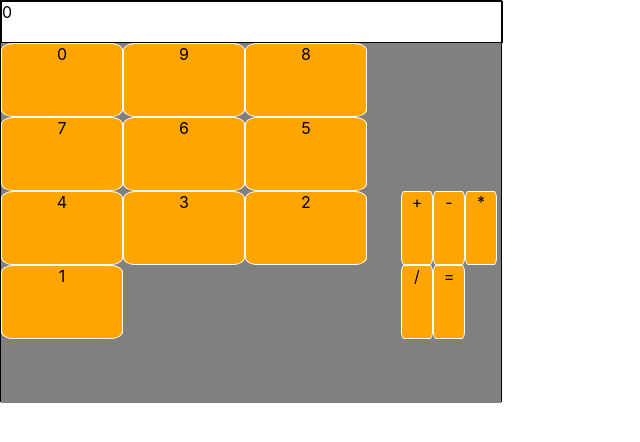
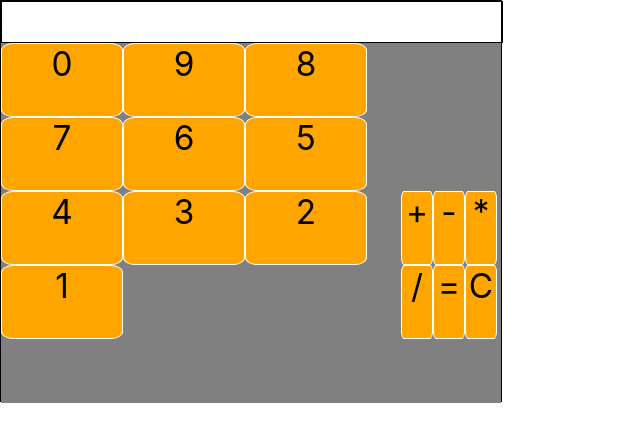
Before and after one commit to adqn/react-calculator, a React (Create React App) app: page / in a window 1280 px wide. Shown: the top 442 px of the page, without its empty margins (0-640 px from the left). Built offline with nearby package versions, Linux system fonts and the light colour scheme.

Commit message:
fixing register logic

```diff
--- a/package.json
+++ b/package.json
@@ -2,6 +2,7 @@
   "name": "calculator",
   "version": "0.1.0",
   "private": true,
+  "homepage": ".",
   "dependencies": {
     "@testing-library/jest-dom": "^5.11.4",
     "@testing-library/react": "^11.1.0",
--- a/src/App.css
+++ b/src/App.css
@@ -8,6 +8,7 @@
 .Display {
   width: 100%;
   height: 10%;
+  font-size: 20pt;
   border: 1px solid black;
   display: block;
 }
@@ -36,6 +37,7 @@
 .Button {
   width: 30%;
   height: 20%;
+  font-size: 25pt;
   border: 1px solid white;
   border-spacing: 2px;
   border-radius: 10%;
--- a/src/App.js
+++ b/src/App.js
@@ -6,7 +6,8 @@ const operationList = [
   '-',
   '*',
   '/',
-  '='
+  '=',
+  'C'
 ]
 
 const numberList = [0, 9, 8, 7, 6, 5, 4, 3, 2, 1]
@@ -62,10 +63,10 @@ const Operations = ({handleRegisterSwitch}) => {
 }
 
 function App() {
-  const [display, setDisplay] = useState(0);
+  const [display, setDisplay] = useState("");
   const [answer, setAnswer] = useReducer(answerReducer, 0);
-  const [currentRegister, setCurrentRegister] = useState(0);
-  const [tempRegister, setTempRegister] = useState(0);
+  const [currentRegister, setCurrentRegister] = useState("");
+  const [tempRegister, setTempRegister] = useState("");
   const [operationRegister, setOperationRegister] = useState(null);
   const [registerSwitch, setRegisterSwitch] = useState(false);
 
@@ -82,15 +83,24 @@ function App() {
       setCurrentRegister(answer);
       setDisplay(answer);
       clearRegisters();
-    } else {
+    }
+
+    if (operation === 'C') {
+      clearRegisters();
+      setRegisterSwitch(false);
+      setDisplay("");
+    }
+
+    else {
       setOperationRegister(operation);
       setRegisterSwitch(!registerSwitch);
     }
   }
 
   const clearRegisters = () => {
-    setCurrentRegister(0);
-    setTempRegister(0);
+    setCurrentRegister("");
+    setTempRegister("");
+    setOperationRegister(null);
   }
 
   const getUpdatedDisplay = (symbol, register) => {
```
